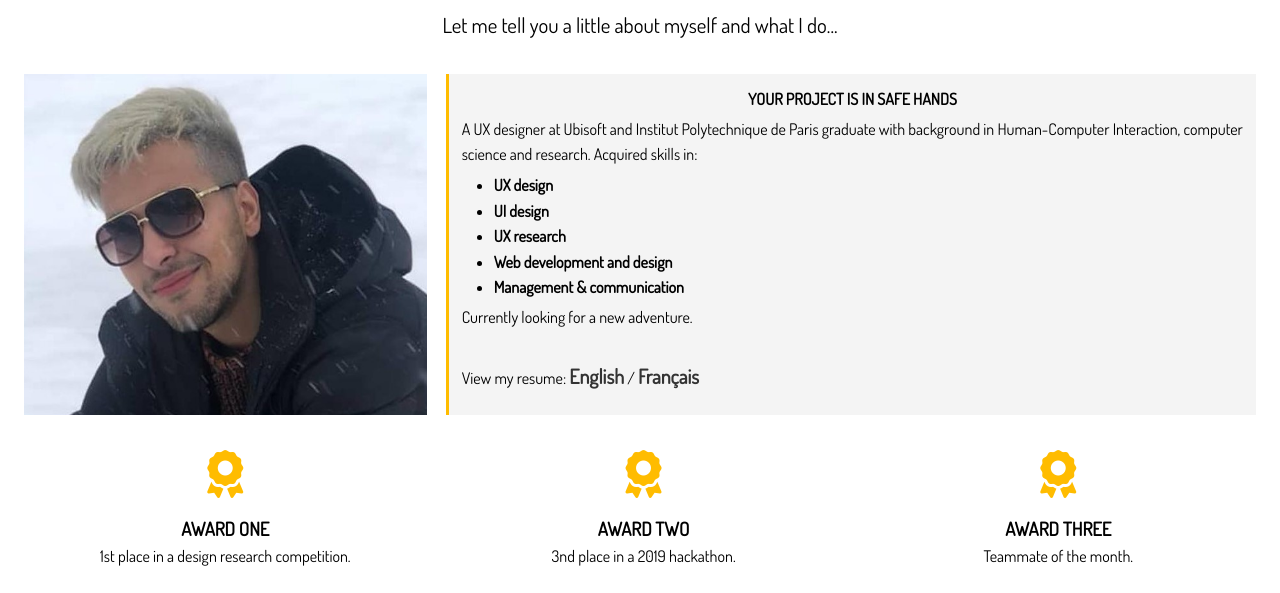
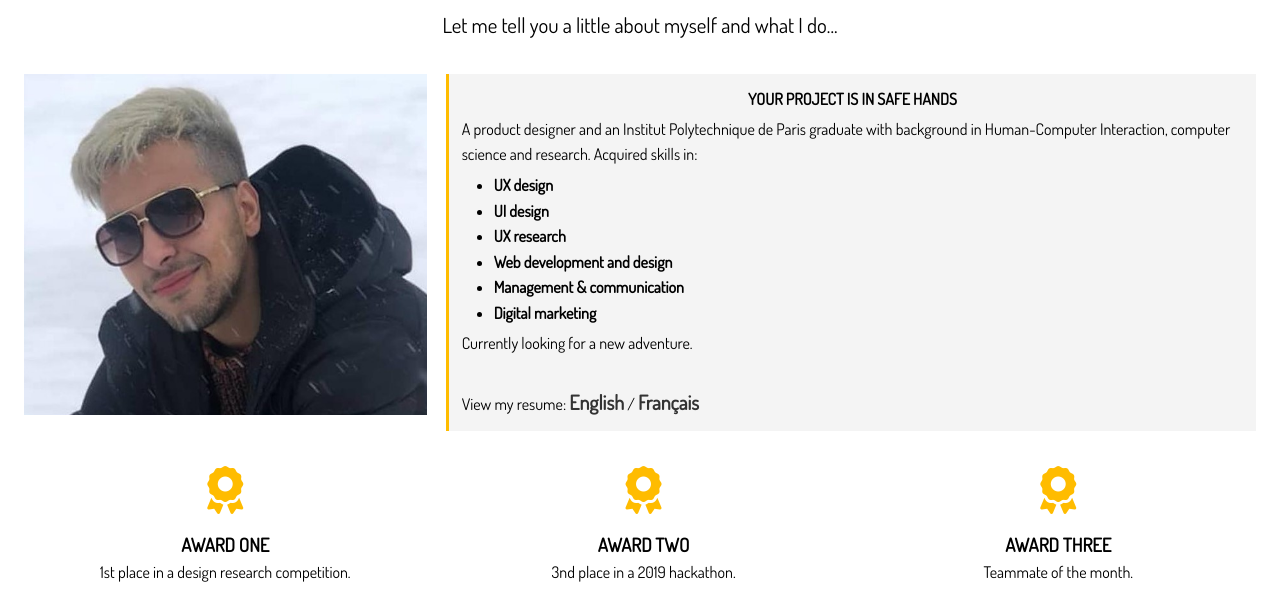
Before and after one commit to yaseen29/yaseen29.github.io, a website: page dist/about.html in a window 1280 px wide. Shown: the part 207-800 px from the top of the page. Drawn offline with Linux system fonts and the light colour scheme.

Commit message:
about page push

```diff
--- a/dist/about.html
+++ b/dist/about.html
@@ -40,7 +40,7 @@
                 <img src="img/yasedit.jpg" alt="" class="bio-imgage">
                 <div class="bio bg-light">
                     <h4>Your Project Is In Safe Hands</h4>
-                    <p>A UX designer at Ubisoft and Institut Polytechnique de Paris graduate with background in
+                    <p>A product designer and an Institut Polytechnique de Paris graduate with background in
                         Human-Computer Interaction, computer science and research. Acquired skills in: </p>
 
                         <ul>
@@ -49,6 +49,7 @@
                             <li>UX research</li>
                             <li>Web development and design</li>
                             <li>Management & communication</li>
+                            <li>Digital marketing</li>
                         </ul>
 
                         <p>
```
Also changed, not shown: dist/work.html (+1 -1 lines).
